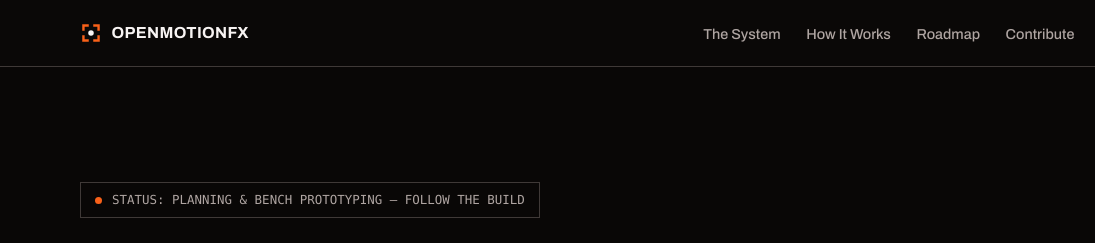
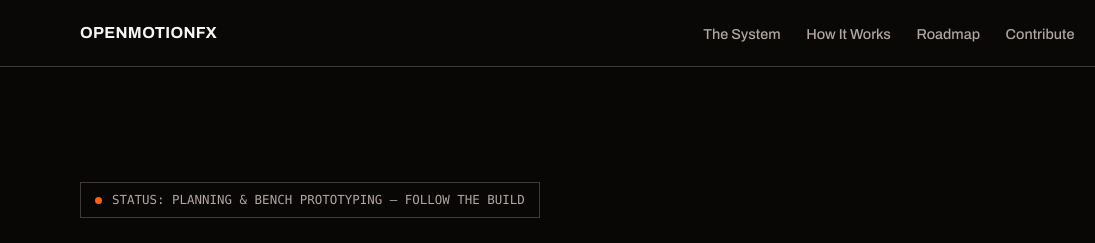
Before and after one commit to OpenMotionFX/landingpage, a plain HTML site: page index.html in a window 1280 px wide. Shown: the top 243 px of the page, 0-1095 px from the left. Drawn offline with Linux system fonts and the light colour scheme; a web font is replaced by a local one.

Commit message:
Update index.html

```diff
--- a/index.html
+++ b/index.html
@@ -32,10 +32,7 @@
   <header class="site-header">
     <div class="container nav-bar">
       <a class="brand" href="index.html" aria-label="OpenMotionFX home">
-        <svg viewBox="0 0 64 64" aria-hidden="true">
-          <path class="brand-mark" d="M10 22 V10 H22 M42 10 H54 V22 M54 42 V54 H42 M22 54 H10 V42" fill="none" stroke-width="7" stroke-linecap="square"/>
-          <circle cx="32" cy="32" r="8" fill="currentColor"/>
-        </svg>
+        <link rel="icon" type="image/svg+xml" href="assets/img/favicon.svg">
         OpenMotionFX
       </a>
       <nav aria-label="Main">
```
